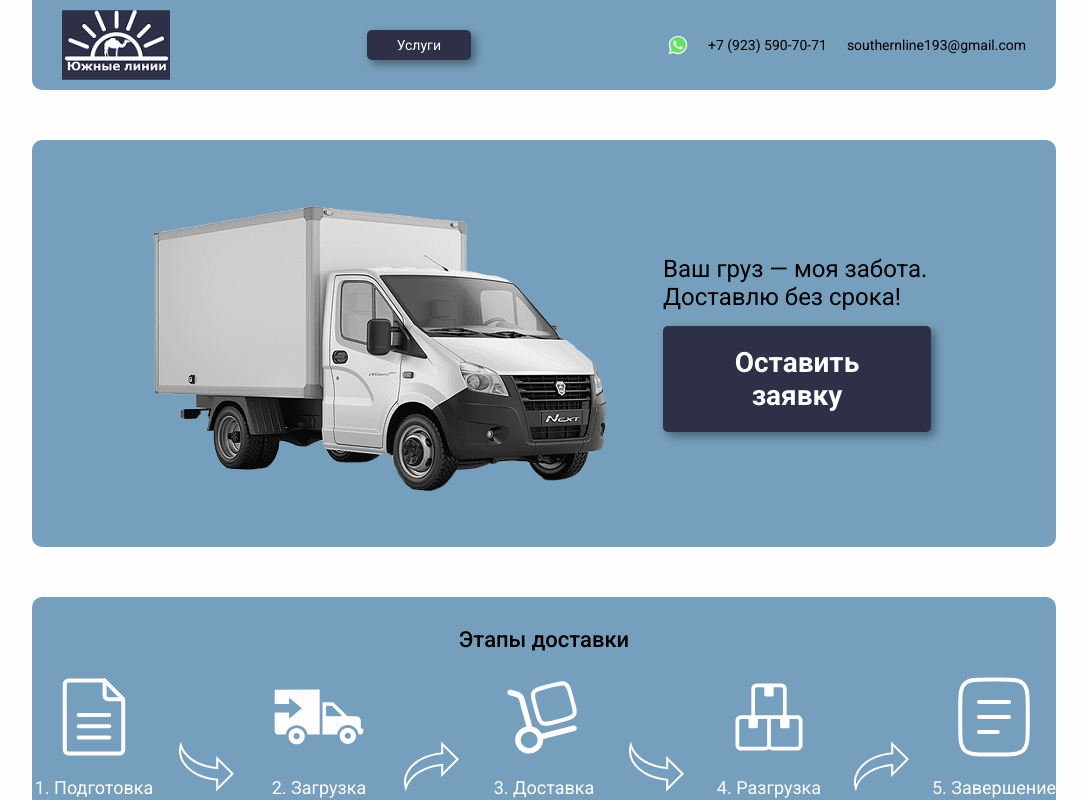
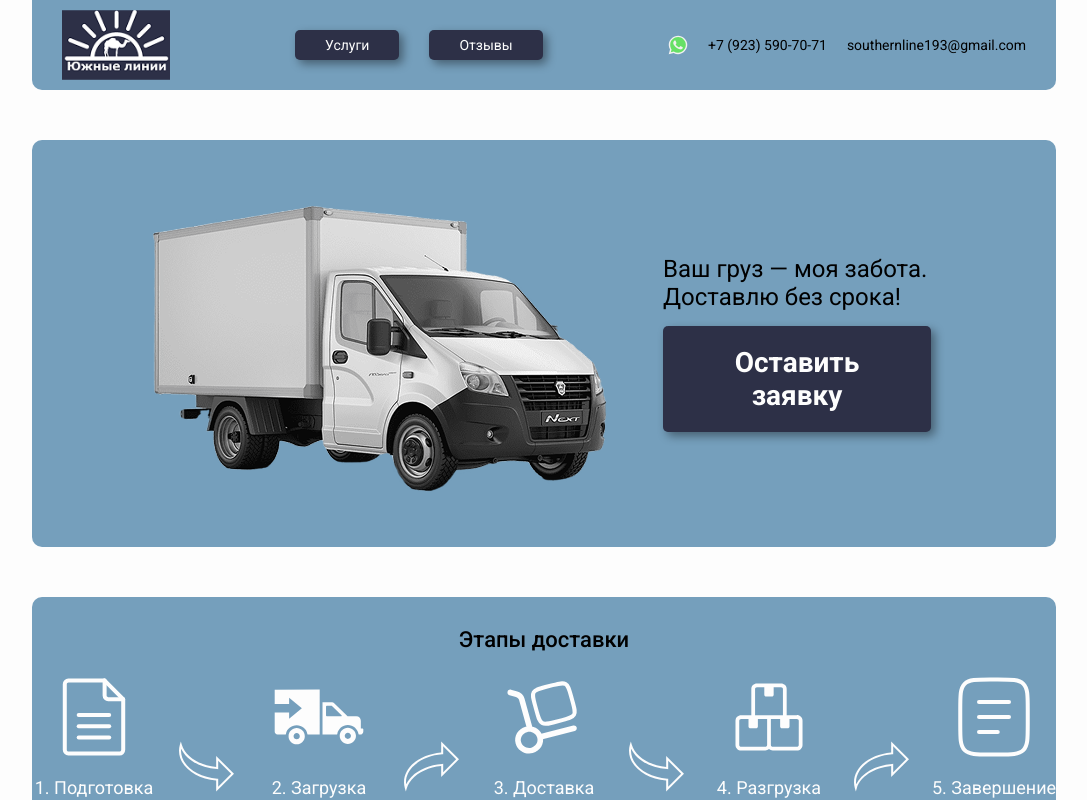
Before and after one commit to Pe4enka9/southern_lines_react, a React (Vite) app: page / in a window 1280 px wide. Shown: the top 800 px of the page, without its empty margins (96-1183 px from the left). Built offline with nearby package versions, Linux system fonts and the light colour scheme; no server answers.

Commit message:
Добавлена ссылка на Авито

```diff
--- a/src/components/Navigation.jsx
+++ b/src/components/Navigation.jsx
@@ -2,6 +2,8 @@ export default function Navigation() {
     return (
         <nav>
             <a href="#services" className="btn" title="Перейти к разделу Услуги">Услуги</a>
+            <a href="https://www.avito.ru/user/74fce72075e1a46fae7c0a91802f7f30/profile?src=sharing" className="btn"
+               target="_blank" title="Перейти к отзывам на Avito">Отзывы</a>
             {/*<a href="#" className="btn" title="Перейти к разделу Цены">Цены</a>*/}
             {/*<a href="#" className="btn">Калькулятор</a>*/}
         </nav>
```
